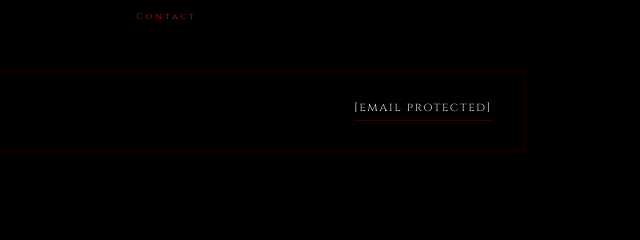
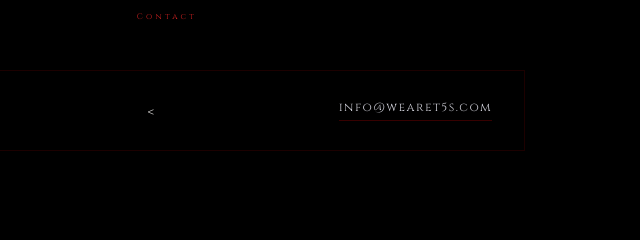
Before and after one commit to t5sholdings00-source/TOS, a plain HTML site: page index.html in a window 1280 px wide. Shown: the part 3663-3903 px from the top of the page, 473-1113 px from the left. Drawn offline with nearby package versions, Linux system fonts and the light colour scheme.

Commit message:
Update index.html

```diff
--- a/index.html
+++ b/index.html
@@ -519,7 +519,9 @@
     <div class="policy-section">
       <div class="contact-block">
         <span class="contact-block-label">Private Inquiries</span>
-        <a class="contact-block-email" href="/cdn-cgi/l/email-protection#bfd6d1d9d0ffc8dadecddad3c9d091dcd0d2"><span class="__cf_email__" data-cfemail="a0c9cec6cfe0d7c5c1d2c5ccd6cf8ec3cfcd">[email&#160;protected]</span></a>
+        <<a class="contact-block-email" href="mailto:info@wearet5s.com">
+  info@wearet5s.com
+</a></a>
       </div>
     </div>
 
```
